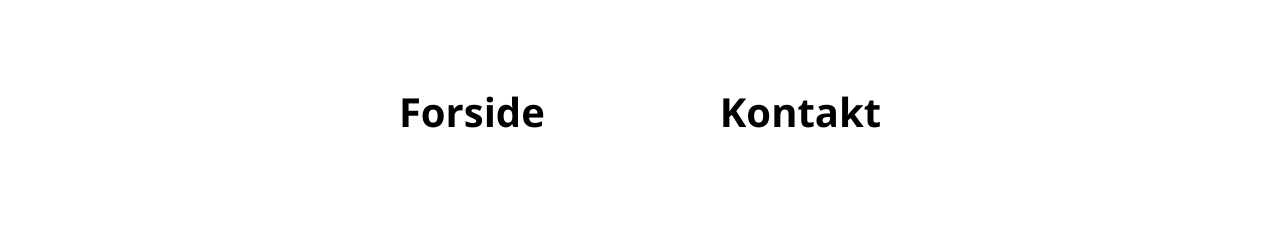
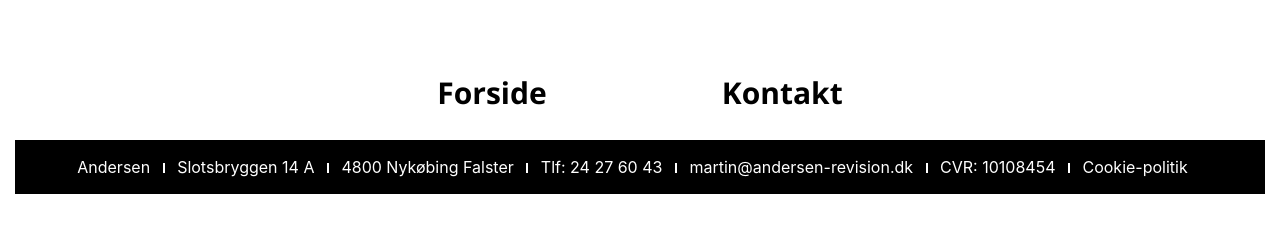
Before and after one commit to Gamehunterxd/Andersen, a website: page index.html in a window 1280 px wide. Shown: the part 210-442 px from the top of the page. Drawn offline with Linux system fonts and the light colour scheme.

Commit message:
Skelet fuld done

```diff
--- a/css/styles.scss
+++ b/css/styles.scss
@@ -9,7 +9,7 @@ header {
 
   nav{
     a{
-      margin: 3% 7% 5% 7%;
+      margin: 5% 7% 5% 7%;
       font-size: 20px;
       font-family: "Segoe UI";
       font-weight: bold;
@@ -32,11 +32,32 @@ header {
 
 }
 
+footer{
+  background-color: black;
+  color: white;
+  div{
+    ul{
+    list-style: none;
+      padding: 15px;
+    li{
+    }
+    .line{
+      border-left: 6px white;
+      height: 10px;
+      background-color: white;
+      width: 2px;
+    }
+  }
+  }
+
+
+}
+
 @media screen and (min-width: 768px){
   nav{
     a{
-      margin: 3% 7% 5% 7%;
-      font-size: 30px!important;
+      margin: 5% 7% 5% 7%;
+      font-size: 25px!important;
       font-family: "Segoe UI";
       font-weight: bold;
       color: black;
@@ -57,8 +78,8 @@ header {
 @media screen and(min-width: 1200px) {
   nav {
     a {
-      margin: 3% 7% 5% 7%;
-      font-size: 40px !important;
+      margin: 2% 7% 2% 7%!important;
+      font-size: 30px !important;
       font-family: "Segoe UI";
       font-weight: bold;
       color: black;
--- a/index.html
+++ b/index.html
@@ -31,6 +31,26 @@
         </nav>
     </header>
 
+    <footer>
+        <div>
+            <ul class="list-unstyled list-inline text-center">
+                <li class="list-inline-item">Andersen</li>
+                <li class="list-inline-item line"></li>
+                <li class="list-inline-item">Slotsbryggen 14 A</li>
+                <li class="list-inline-item line"></li>
+                <li class="list-inline-item">4800 Nykøbing Falster</li>
+                <li class="list-inline-item line"></li>
+                <li class="list-inline-item">Tlf: 24 27 60 43</li>
+                <li class="list-inline-item line"></li>
+                <li class="list-inline-item">martin@andersen-revision.dk</li>
+                <li class="list-inline-item line"></li>
+                <li class="list-inline-item">CVR: 10108454</li>
+                <li class="list-inline-item line"></li>
+                <li class="list-inline-item">Cookie-politik</li>
+            </ul>
+        </div>
+    </footer>
+
 
 </div>
 
```
Also changed, not shown: css/styles.css, 1 other file.
